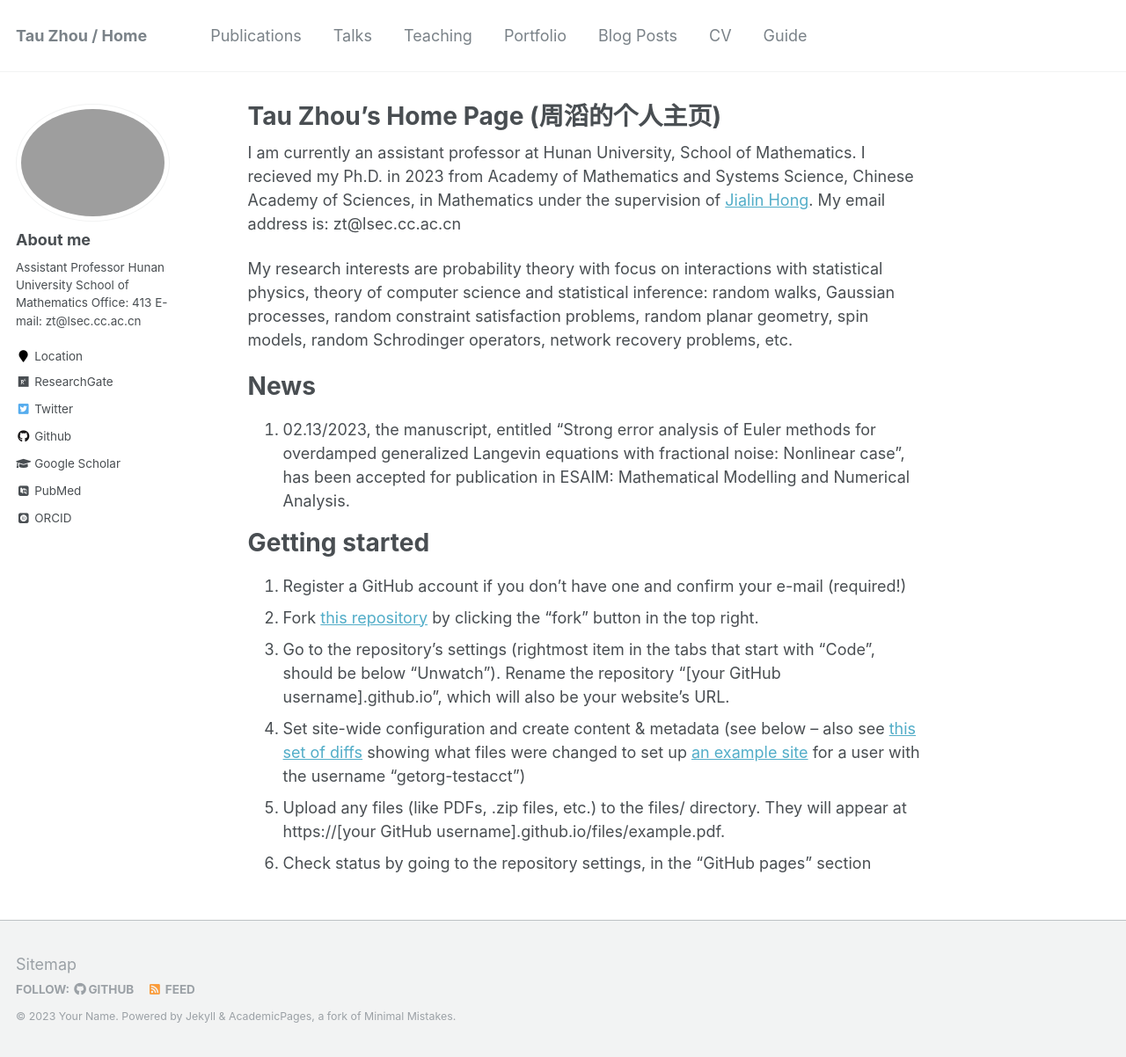
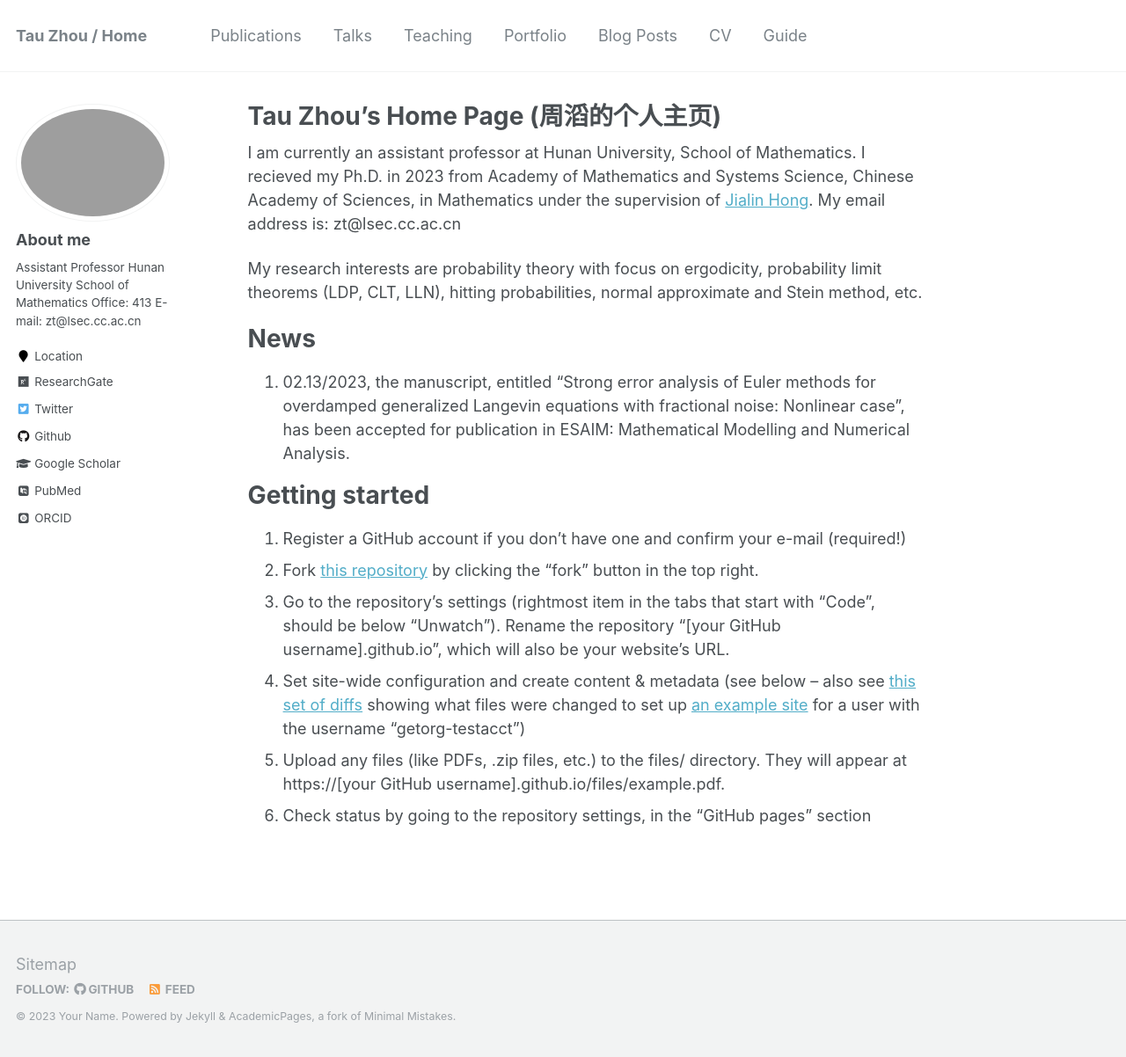
Before and after one commit to Tau-Zhou/Tau-Zhou.github.io, a Jekyll site: the page built from _pages/about.md, in a window 1280 px wide and 1202 px high. Shown: the whole window at 88% size. Built offline with Jekyll 4.4.1, drawn with Linux system fonts in a browser that asks for light colours; some web fonts are replaced.

Commit message:
Update about.md

```diff
--- a/_pages/about.md
+++ b/_pages/about.md
@@ -11,7 +11,7 @@ redirect_from:
 I am currently an assistant professor at Hunan University, School of Mathematics. I recieved my Ph.D. in 2023 from Academy of Mathematics and Systems Science, Chinese Academy of Sciences, in Mathematics under the supervision of [Jialin Hong](http://www.cc.ac.cn/staff/hjl.html). My email address is: zt@lsec.cc.ac.cn
 
 
-My research interests are probability theory with focus on interactions with statistical physics, theory of computer science and statistical inference: random walks, Gaussian processes, random constraint satisfaction problems, random planar geometry, spin models, random Schrodinger operators, network recovery problems, etc.
+My research interests are probability theory with focus on ergodicity, probability limit theorems (LDP, CLT, LLN), hitting probabilities, normal approximate and Stein method, etc.
 
 News
 ======
```
